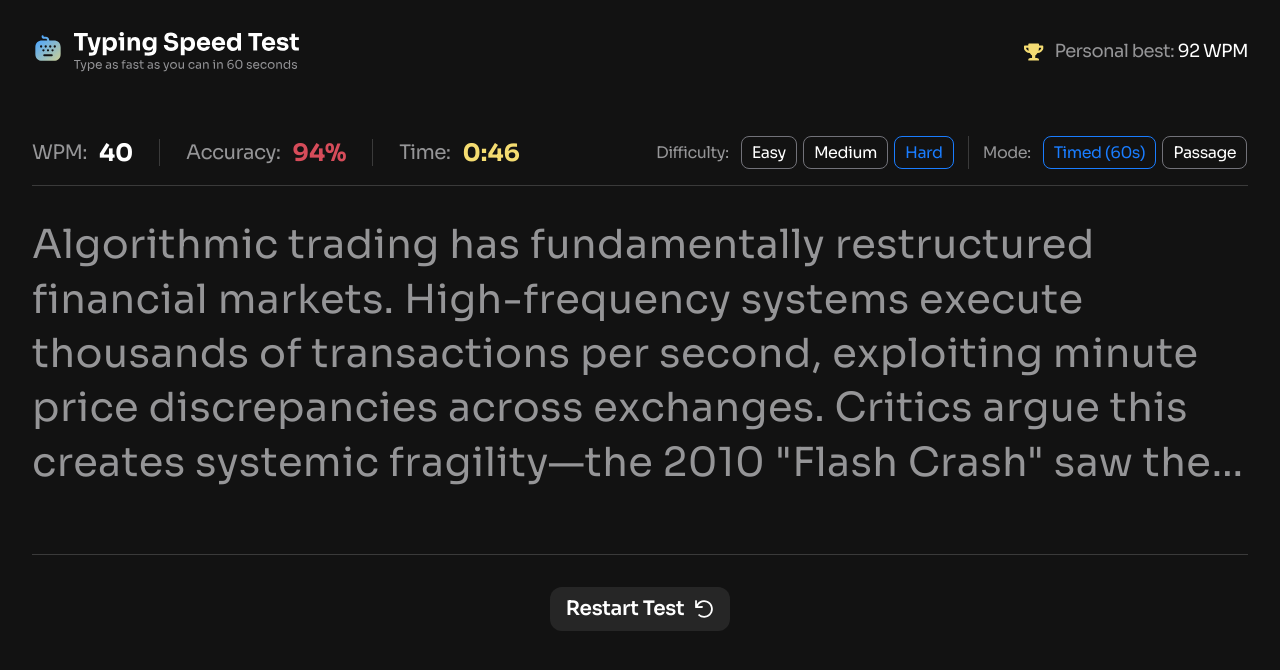
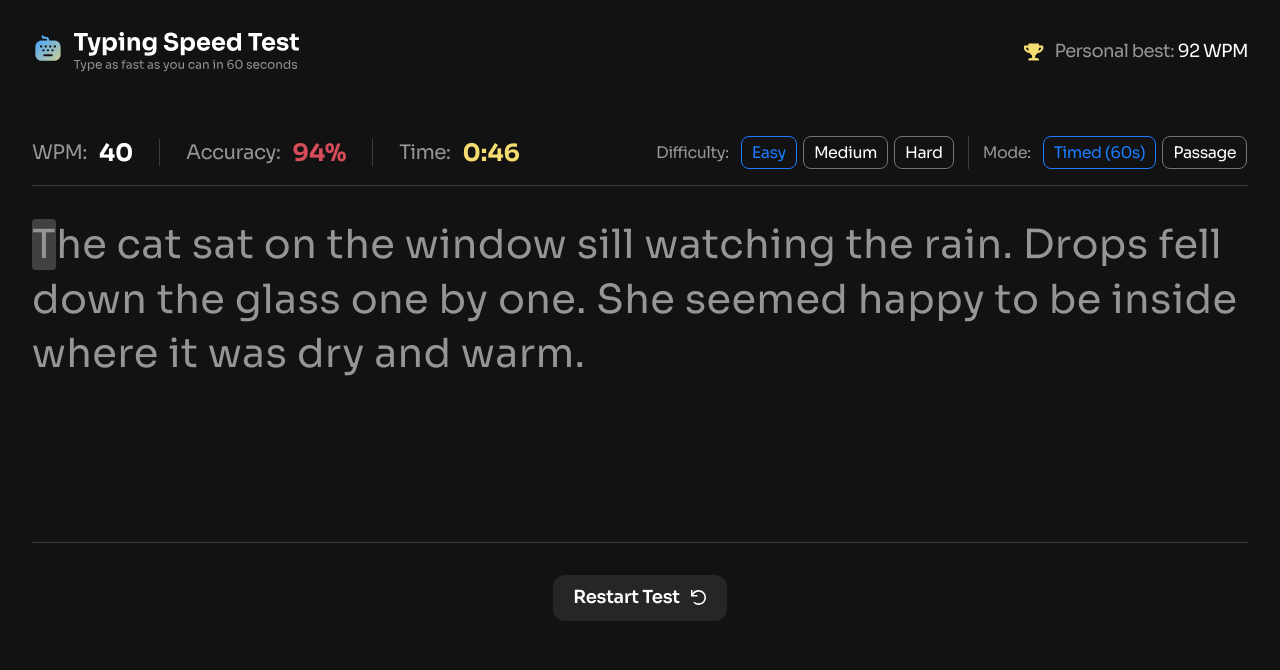
Before and after one commit to DebabrataBanik/Typing-Speed-Test, a React (Vite) app: page / in a window 1280 px wide. Shown: the top 670 px of the page. Built offline with nearby package versions, Linux system fonts and the light colour scheme.

Commit message:
feat: implement typing logic with char matching UI

```diff
--- a/src/components/Main.tsx
+++ b/src/components/Main.tsx
@@ -10,7 +10,7 @@ interface MainProps{
 
 const Main = ({mode, setMode}: MainProps ) => {
 
-  const [difficulty, setDifficulty] = useState<Difficulty>('hard')
+  const [difficulty, setDifficulty] = useState<Difficulty>('easy')
 
   return (
     <main className="flex flex-col gap-8">
--- a/src/components/Text.tsx
+++ b/src/components/Text.tsx
@@ -1,4 +1,5 @@
-import type { Difficulty } from '../types/project'
+import { useCallback, useEffect, useState } from 'react';
+import type { Difficulty, TextItem } from '../types/project'
 import { getTextContent } from '../util/difficulty-text-map';
 
 interface TextProps{
@@ -7,11 +8,74 @@ interface TextProps{
 
 const Text = ({difficulty}: TextProps) => {
 
-  const data = getTextContent(difficulty);
+  const [passage, setPassage] = useState<TextItem>(() => getTextContent(difficulty));
+  const [currentIdx, setCurrentIdx] = useState(0);
+  const [userInputs, setUserInputs] = useState<string[]>([]);
 
+  useEffect(() => {
+    setPassage(getTextContent(difficulty));
+  }, [difficulty])
+
+  const handleKeyDown = useCallback((e: KeyboardEvent) => {
+    if(e.key === 'Backspace'){
+      setCurrentIdx(prev => prev > 0 ? prev-1 : prev)
+      setUserInputs(prev => prev.slice(0, -1))
+      return
+    }
+    if(e.key.length !== 1) return
+
+    setUserInputs(prev => [...prev, e.key])
+    setCurrentIdx(prev => prev + 1)
+  }, [])
+
+  useEffect(() => {
+    window.addEventListener('keydown', handleKeyDown)
+    return () => {
+      window.removeEventListener('keydown', handleKeyDown)
+    }
+  }, [handleKeyDown])
+
+  console.log(userInputs)
+
+  const charArr = passage.text.split('')
+
+  // const words = passage.text.split(' ');
   return (
     <section className='text-wrapper'>
-      <p className='text'>{data.text}</p>
+      <p className='text'>
+        {/* this keeps the words intact */}
+        {/* {
+          words.map((word, wordIndex) => (
+            <span key={`${word}-${wordIndex}`}>
+              {
+                word.split('').map((char, charIndex) => (
+                  <span key={`${word}-${charIndex}`}>
+                    {char}
+                  </span>
+                ))
+              }
+              {
+                <span> </span>
+              }
+            </span>
+          ))
+        } */}
+        {/* this represents all chars separate */}
+        {
+          charArr.map((char, index) => (
+            <span
+              key={`${char}-${index}`}
+              className={
+                currentIdx === index ? 'active' :
+                currentIdx > index && charArr[index] === userInputs[index] ? 'correct' :
+                currentIdx > index && charArr[index] != userInputs[index] ? 'incorrect' : ''
+              }
+            >
+              {char}
+            </span>
+          ))
+        }
+      </p>
     </section>
   )
 }
--- a/src/index.css
+++ b/src/index.css
@@ -33,7 +33,7 @@
     @apply relative min-h-screen font-sora bg-neutral-900 text-neutral-0;
   }
   header{
-    @apply flex items-center justify-between pt-4 sm:pt-8 ;
+    @apply flex items-center justify-between;
   }
   main{
     @apply my-8 sm:my-10 xl:my-16;
@@ -87,14 +87,14 @@
   }
 
   footer{
-    @apply w-full pt-8 flex justify-center border-t border-neutral-700;
+    @apply w-full pt-6 xl:pt-8 flex justify-center border-t border-neutral-700;
   }
 
 }
 
 @layer components{
   .wrapper{
-    @apply relative min-h-screen mx-auto max-w-[1216px] px-4 sm:px-8 xl:px-0;
+    @apply relative min-h-screen mx-auto max-w-[1216px] py-4 sm:py-8 px-4 sm:px-8 xl:px-0;
   }
   .stats_label{
     @apply text-xl leading-[1.2] -tracking-[0.6px] text-neutral-400 flex items-center flex-col sm:flex-row gap-2 sm:gap-3;
@@ -114,7 +114,7 @@
   }
 
   .text-wrapper{
-    @apply line-clamp-6 sm:line-clamp-5 min-h-[260px];
+    @apply max-h-[340px] sm:max-h-[330px] min-h-[260px] overflow-hidden;
   }
 
   .text{
@@ -122,6 +122,22 @@
   }
 
   .restart-btn{
-    @apply flex items-center gap-2.5 rounded-xl bg-neutral-800 border-none px-4 py-2.5 text-xl font-semibold leading-[1.2] -tracking-[0.3px] cursor-pointer;
+    @apply flex items-center gap-2.5 rounded-xl bg-neutral-800 border-none px-5 py-3 sm:text-lg font-semibold leading-[1.2] -tracking-[0.3px] cursor-pointer;
+
+    & img{
+      @apply w-[17px] h-[17px];
+    }
   }
 }
+
+@layer utilities{
+  .active{
+    @apply rounded-sm bg-neutral-0/20;
+  }
+  .correct{
+    @apply text-green-500;
+  }
+  .incorrect{
+    @apply text-red-500 border-b-[3px] border-red-500;
+  }
+}
```
